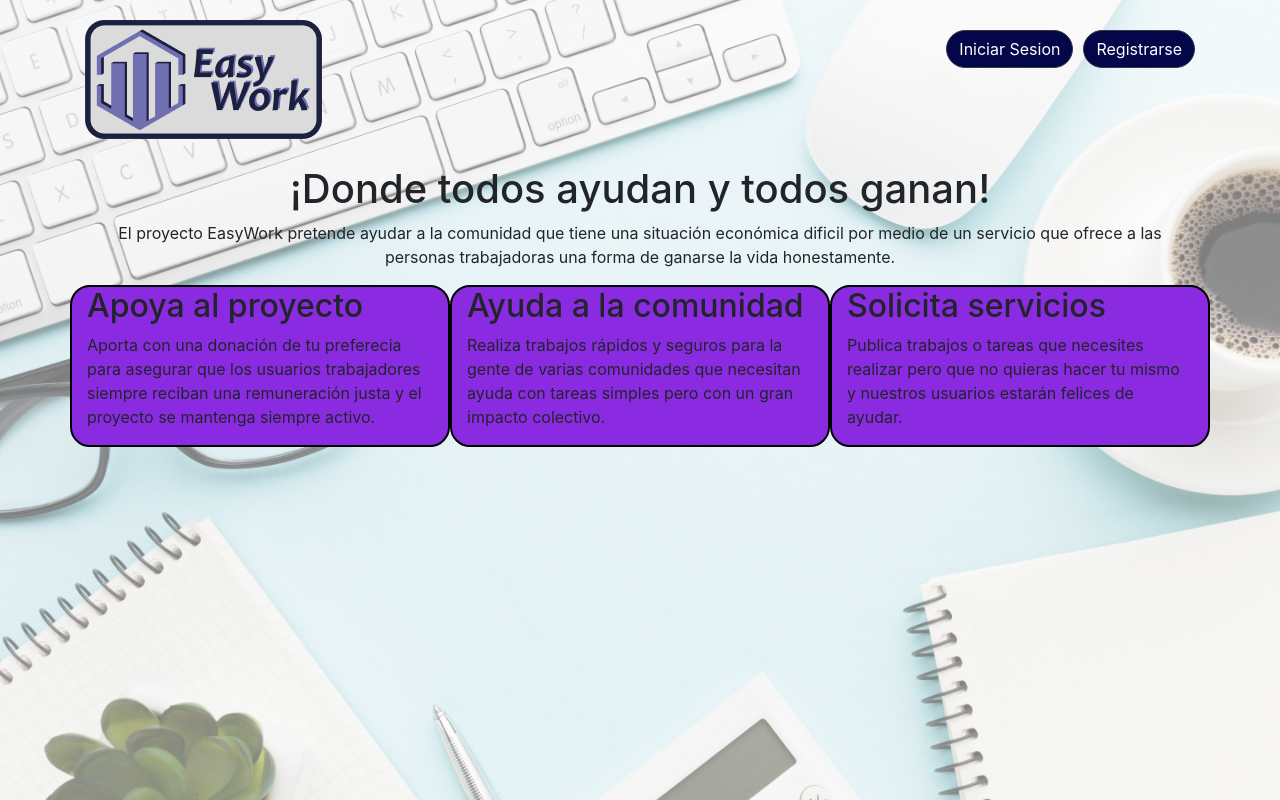
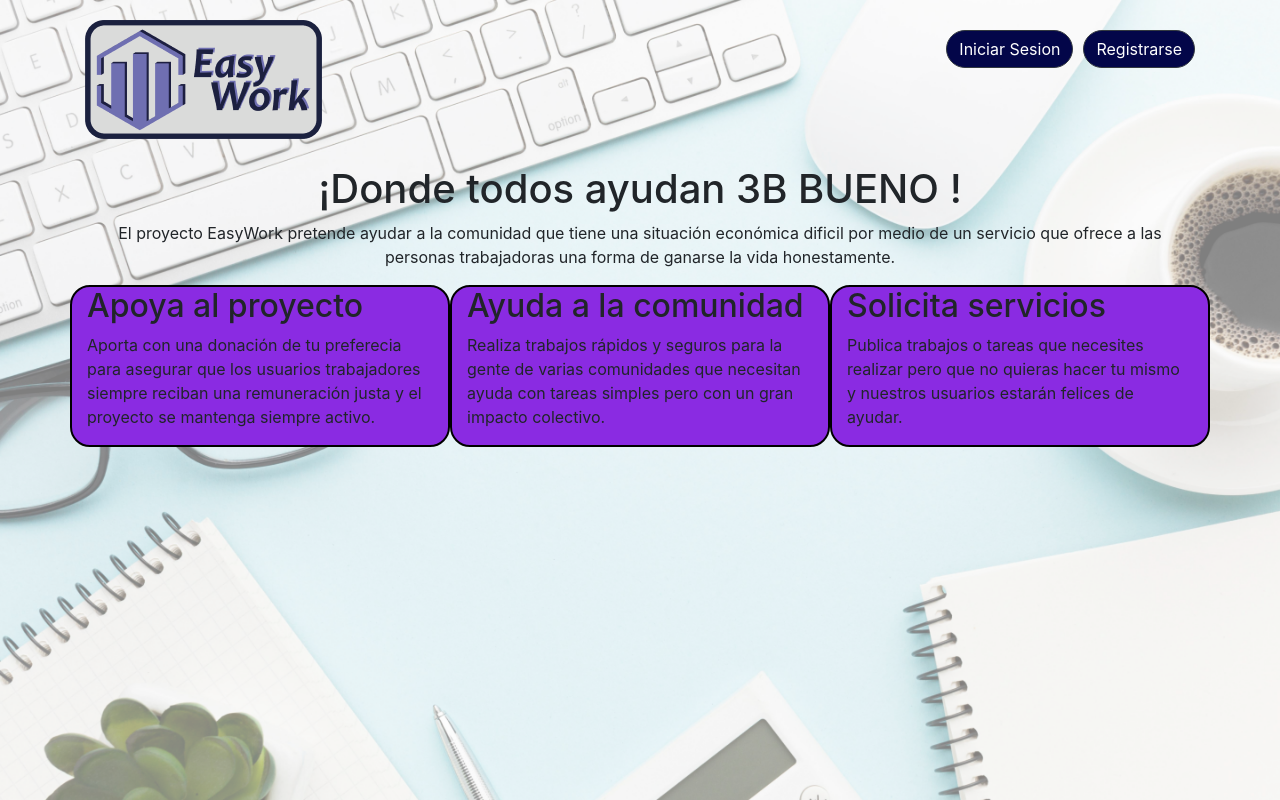
Before and after one commit to ArielC98/EasyWork, a plain HTML site: page docs/index.html in a window 1280 px wide. Drawn offline with nearby package versions, Linux system fonts and the light colour scheme.

Commit message:
CAMBIOOOOOOOOOOOOOOOO

```diff
--- a/docs/index.html
+++ b/docs/index.html
@@ -17,7 +17,7 @@
     <a href="index_login.html"><button type="button" class="btn btn-dark" id = "boton-inicioSesion">Iniciar Sesion</button></a>
   </div>
   <div class="container" id="description">
-    <h1>¡Donde todos ayudan y todos ganan!</h1>
+    <h1>¡Donde todos ayudan 3B BUENO !</h1>
     <p>El proyecto EasyWork pretende ayudar a la comunidad que tiene una situación económica dificil por medio de un servicio que ofrece a las personas trabajadoras una forma de ganarse la vida honestamente.</p>
   </div>
   <div class="container">
```
